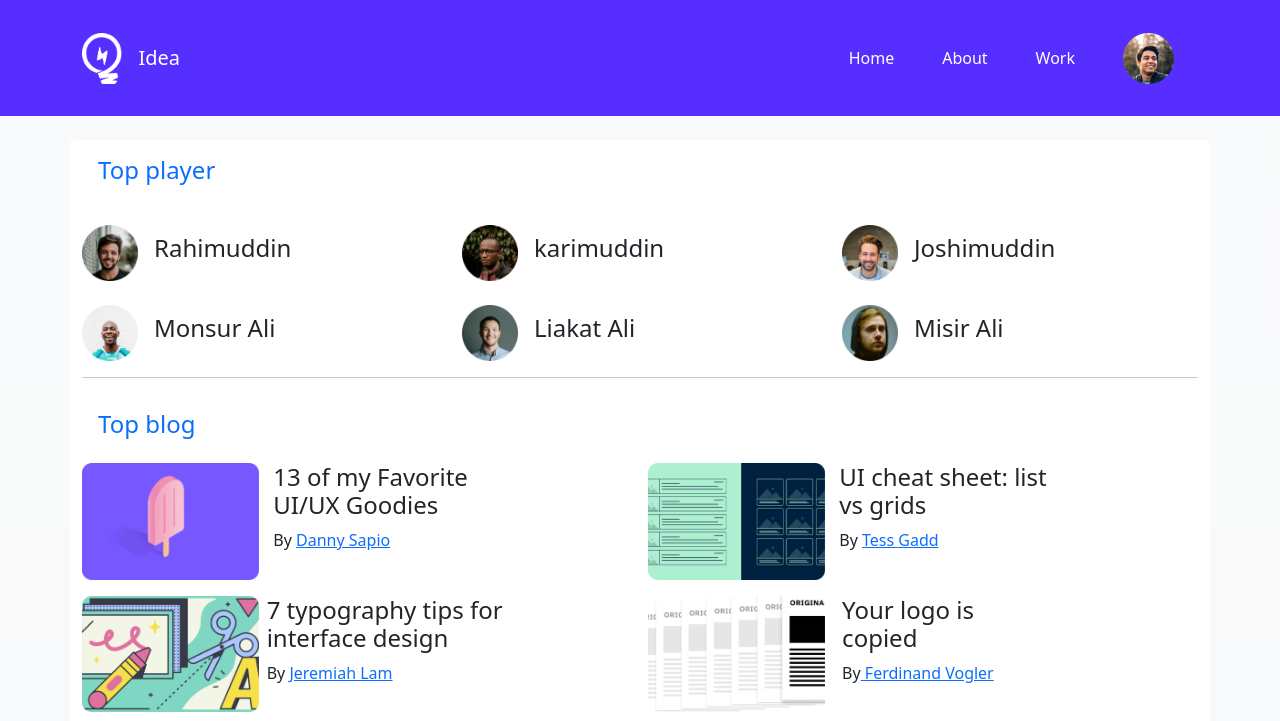
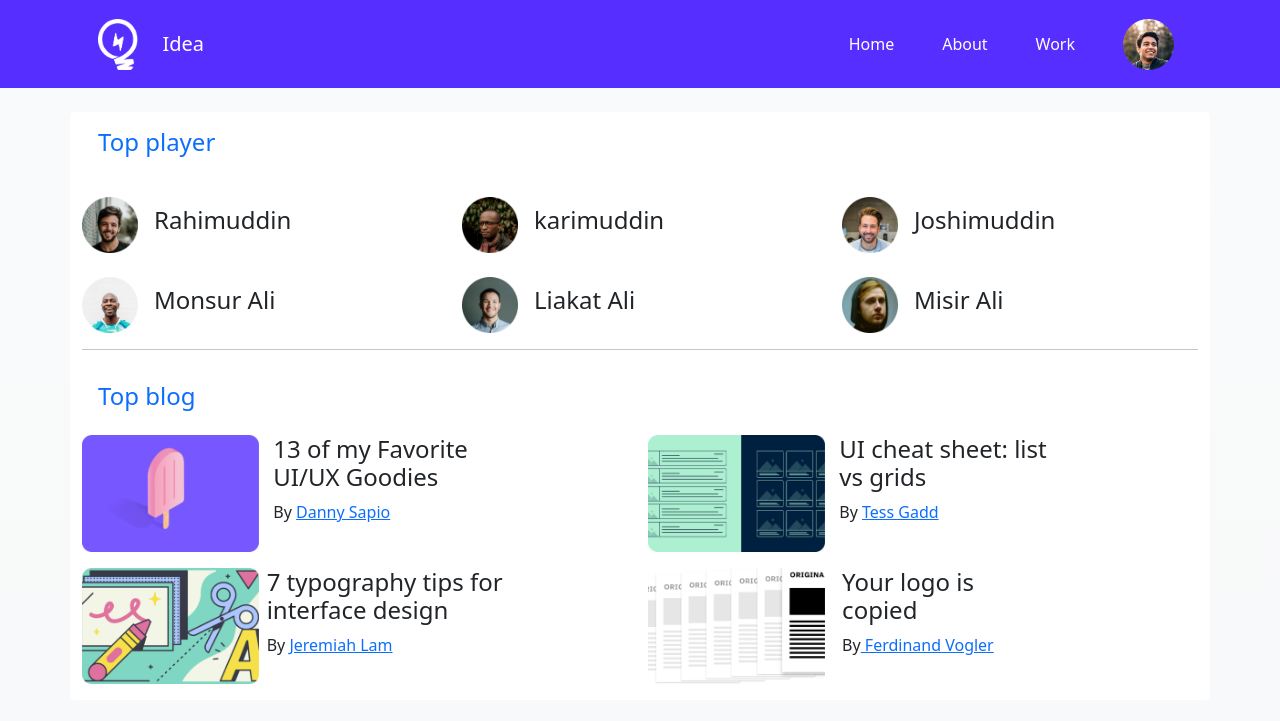
Before and after one commit to shahnazsarker/Leaderboard-with-Bootstrap, a plain HTML site: page index.html in a window 1280 px wide. Shown: the top 721 px of the page. Drawn offline with nearby package versions, Linux system fonts and the light colour scheme.

Commit message:
navigation height modified

```diff
--- a/index.html
+++ b/index.html
@@ -17,9 +17,9 @@
         <nav class="navbar navbar-expand-lg navbar-dark " height="94" style="background-color: #562EFF;">
             <div class="container">
                 <a class="navbar-brand d-flex align-items-center" href="#">
-                    <img src="images/icons/logo.png" alt="" width="40.42" height="51"
+                    <img class="mx-3" src="images/icons/logo.png" alt="" width="40.42" height="51"
                         class="d-inline-block align-text-top">
-                    <span class="p-3">Idea</span>
+                    <span class="px-2">Idea</span>
                 </a>
                 <button class="navbar-toggler" type="button" data-bs-toggle="collapse"
                     data-bs-target="#navbarSupportedContent" aria-controls="navbarSupportedContent"
@@ -28,16 +28,16 @@
                 </button>
                 <div class="collapse navbar-collapse" id="navbarSupportedContent">
                     <ul class="navbar-nav ms-auto mb-2 ms-3 mb-lg-0 d-flex align-items-center">
-                        <li class="p-3 nav-item">
+                        <li class="px-3 nav-item">
                             <a class="nav-link active" aria-current="page" href="#">Home</a>
                         </li>
-                        <li class="nav-item p-3">
+                        <li class="nav-item px-3">
                             <a class="nav-link active" aria-current="page" href="#">About</a>
                         </li>
                         <li class="nav-item p-3">
                             <a class="nav-link active" aria-current="page" href="#">Work</a>
                         </li>
-                        <li class="nav-item p-3">
+                        <li class="nav-item px-3">
                             <a class="nav-link" href="#"><img src="images/icons/profile.png" alt="" width="51"
                                     height="51" class="d-inline-block align-text-top">
                             </a>
```
